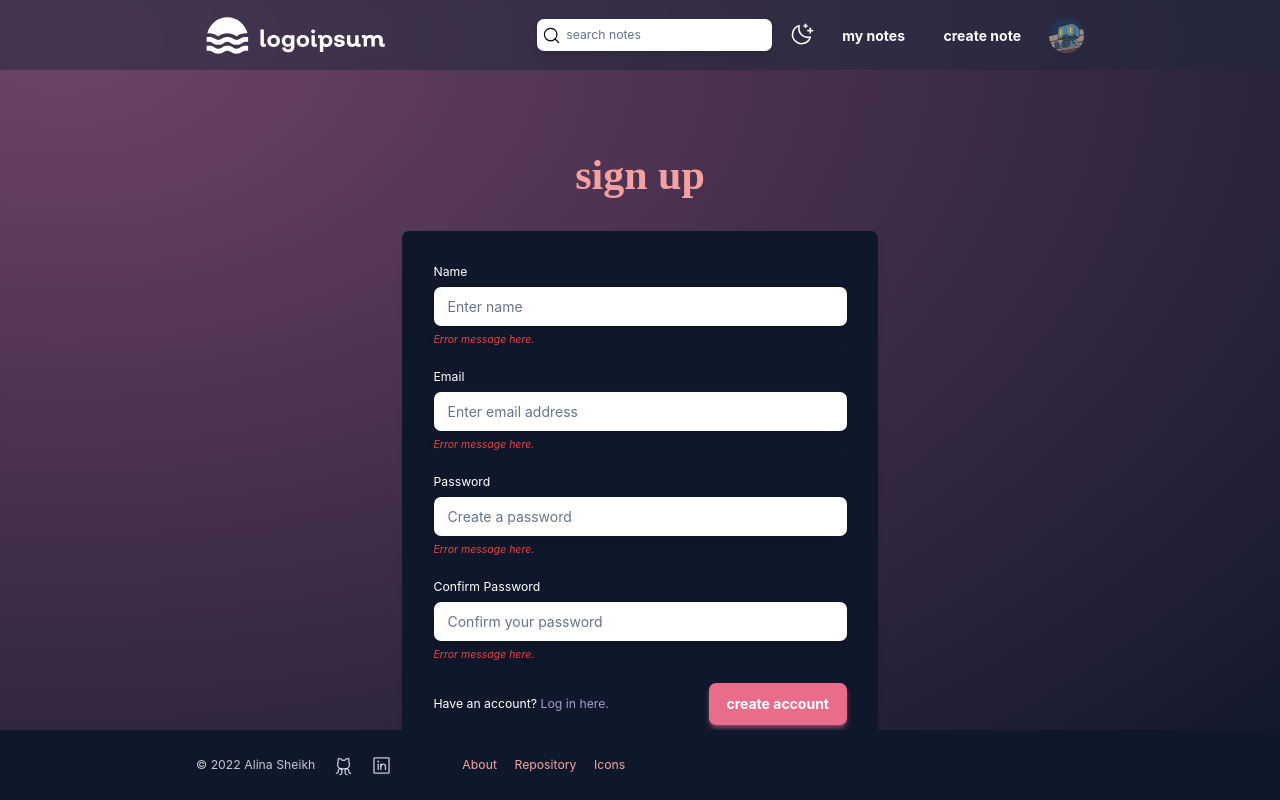
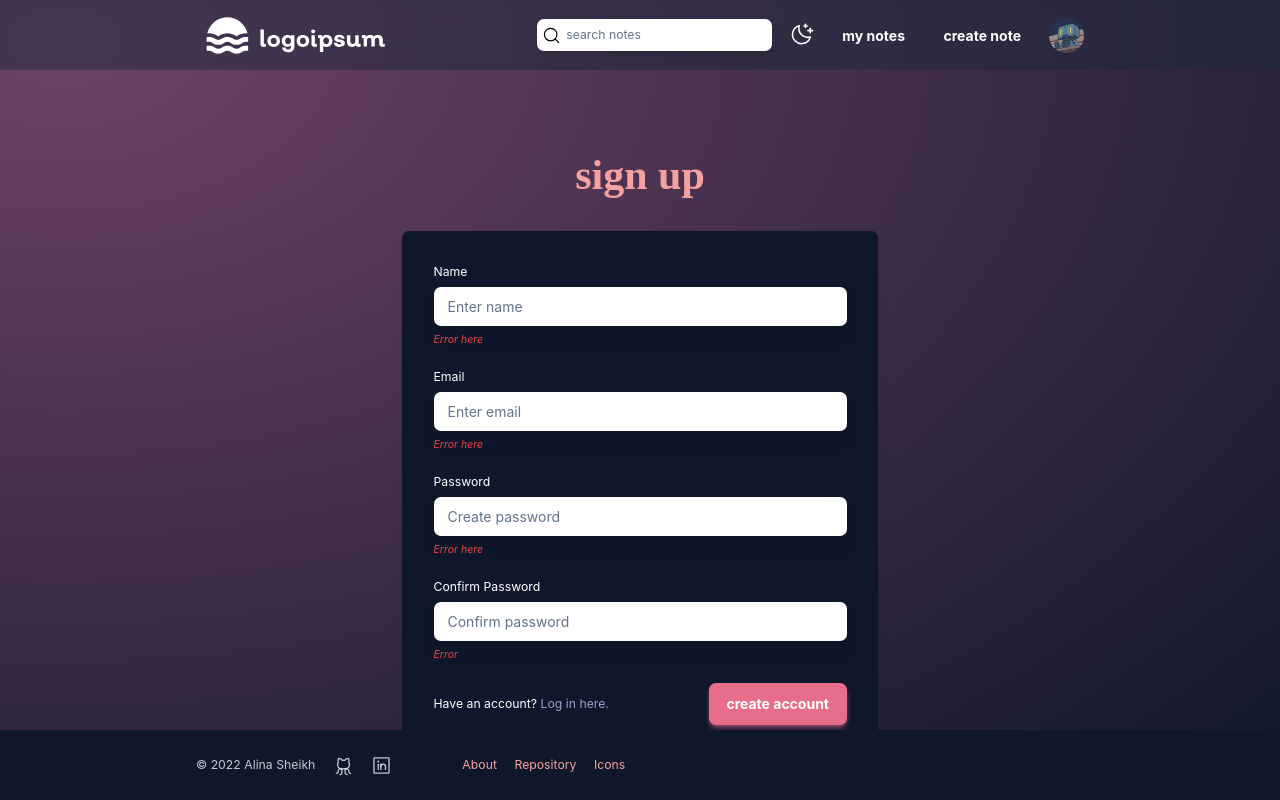
Before and after one commit to alshei/notepad-v2, a React (Create React App) app: page /register in a window 1280 px wide. Built offline with nearby package versions, Linux system fonts and the light colour scheme.

Commit message:
sign up page

```diff
--- a/src/components/Form/index.js
+++ b/src/components/Form/index.js
@@ -2,83 +2,18 @@ import React from "react";
 import { Link } from "react-router-dom";
 import { Primary } from "../Buttons";
 
-const Form = () => {
+const Form = (props) => {
   return (
     <form className="w-[34rem] items-center  rounded-lg p-6 bg-slate-900 drop-shadow-md text-white">
-      {/* input field with label and error message */}
-      <div className="p-3">
-        <label className="block text-white text-sm  mb-2" for="username">
-          Name
-        </label>
-        <div className="w-full items-center bg-white rounded-lg p-2.5 drop-shadow-lg text-black">
-          <input
-            className="w-full placeholder:text-slate-500 pl-1.5 pr-1.5 block focus:outline-none bg-transparent"
-            id="name"
-            placeholder="Enter name"
-            type="text"
-          />
-        </div>
-        <p className="text-red-500 text-xs italic mt-2">Error message here.</p>
-      </div>
-
-      <div className="p-3">
-        <label className="block text-white text-sm  mb-2" for="password">
-          Email
-        </label>
-        <div className="w-full items-center bg-white rounded-lg p-2.5 drop-shadow-lg text-black">
-          <input
-            className="w-full placeholder:text-slate-500 pl-1.5 pr-1.5 block focus:outline-none bg-transparent"
-            id="email"
-            placeholder="Enter email address"
-            type="email"
-          />
-        </div>
-        <p className="text-red-500 text-xs italic mt-2">Error message here.</p>
-      </div>
-
-      <div className="p-3">
-        <label className="block text-white text-sm  mb-2" for="password">
-          Password
-        </label>
-        <div className="w-full items-center bg-white rounded-lg p-2.5 drop-shadow-lg text-black">
-          <input
-            className="w-full placeholder:text-slate-500 pl-1.5 pr-1.5 block focus:outline-none bg-transparent"
-            id="password"
-            placeholder="Create a password"
-            type="text"
-          />
-        </div>
-        <p className="text-red-500 text-xs italic mt-2">Error message here.</p>
-      </div>
-
-      <div className="p-3">
-        <label className="block text-white text-sm  mb-2" for="password">
-          Confirm Password
-        </label>
-        <div className="w-full items-center bg-white rounded-lg p-2.5 drop-shadow-lg text-black">
-          <input
-            className="w-full placeholder:text-slate-500 pl-1.5 pr-1.5 block focus:outline-none bg-transparent"
-            id="password"
-            placeholder="Confirm your password"
-            type="text"
-          />
-        </div>
-        <p className="text-red-500 text-xs italic mt-2">Error message here.</p>
-      </div>
-
+      {props.children}
       {/* button and text */}
       <div className="p-3 flex justify-between items-center">
         <p className="text-white text-sm">
           <>
-            Have an account?{" "}
-            <Link to="login">
-              <p className="inline-flex text-sm text-lavender hover:text-white">
-                Log in here.
-              </p>
-            </Link>
+            {props.text} {props.link}
           </>
         </p>
-        <Primary option="create account" link="#" />
+        {props.button}
       </div>
     </form>
   );
--- /dev/null
+++ b/src/components/InputField/index.js
@@ -0,0 +1,22 @@
+import React from "react";
+
+const InputField = (props) => {
+  return (
+    <div className="p-3">
+      <label className="block text-white text-sm  mb-2" for={props.id}>
+        {props.label}
+      </label>
+      <div className="w-full items-center bg-white rounded-lg p-2.5 drop-shadow-lg text-black">
+        <input
+          className="w-full placeholder:text-slate-500 pl-1.5 pr-1.5 block focus:outline-none bg-transparent"
+          id={props.id}
+          placeholder={props.placeholder}
+          type={props.type}
+        />
+      </div>
+      <p className="text-red-500 text-xs italic mt-2">{props.errorMsg}</p>
+    </div>
+  );
+};
+
+export default InputField;
--- a/src/screens/RegisterScreen/index.js
+++ b/src/screens/RegisterScreen/index.js
@@ -1,14 +1,55 @@
 import React from "react";
 import Title from "../../components/Title";
 import Form from "../../components/Form";
+import InputField from "../../components/InputField";
+import { Primary } from "../../components/Buttons";
+import { Link } from "react-router-dom";
 
 const RegisterScreen = () => {
   return (
     <div className="w-screen h-screen">
       <Title title="sign up" />
-
       <div className="mt-10 pb-40 w-full flex justify-center gap-6 pl-56 pr-56">
-        <Form />
+        <Form
+          text="Have an account?"
+          button={<Primary option={"create account"} link="#" />}
+          link={
+            <Link to="login">
+              <p className="inline-flex text-sm text-lavender hover:text-white">
+                Log in here.
+              </p>
+            </Link>
+          }
+        >
+          <InputField
+            label="Name"
+            id="signup-name"
+            placeholder="Enter name"
+            type="text"
+            errorMsg="Error here"
+          />
+          <InputField
+            label="Email"
+            id="signup-email"
+            placeholder="Enter email"
+            type="email"
+            errorMsg="Error here"
+          />
+          <InputField
+            label="Password"
+            id="signup-password"
+            placeholder="Create password"
+            type="password"
+            errorMsg="Error here"
+          />
+          <InputField
+            label="Confirm Password"
+            id="signup-pw-confirm"
+            placeholder="Confirm password"
+            type="password"
+            errorMsg="Error"
+          />
+        </Form>
       </div>
     </div>
   );
```
